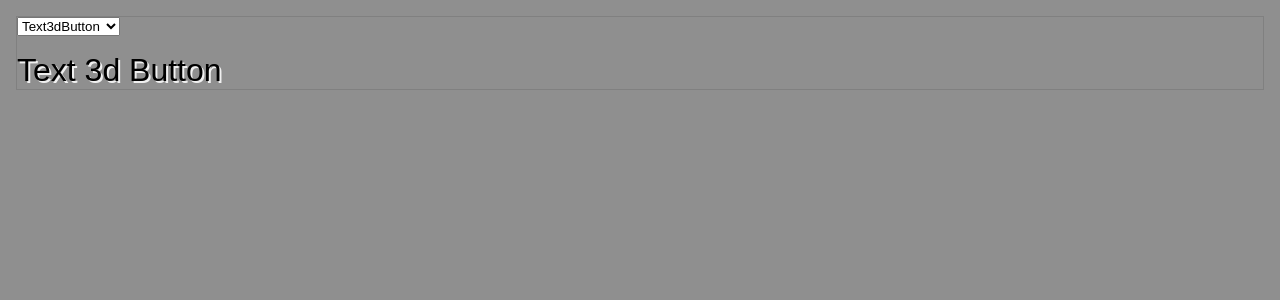
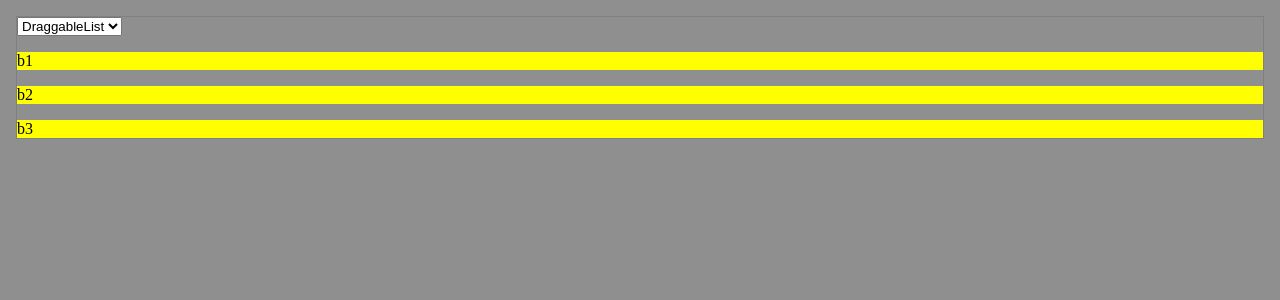
Before and after one commit to yogeshwar-b/UIComponentLibrary, a React (Vite) app: page / in a window 1280 px wide. Shown: the top 300 px of the page. Built offline with nearby package versions, Linux system fonts and the light colour scheme.

Commit message:
Draggable list initialized.

```diff
--- a/src/App.jsx
+++ b/src/App.jsx
@@ -5,6 +5,7 @@ import ThemeButton from './components/ThemeButton/ThemeButton'
 import { defaultselection, ComponentList } from './constants'
 import ArcadeButton from './components/ArcadeButton/ArcadeButton'
 import Text3dButton from './components/Text3DButton/Text3dButton'
+import { DraggableList } from './components/DraggableList/DraggableList'
 /**
  * Returns text Initial Project.
  * @todo Handle the default theme with checkbox
@@ -59,6 +60,16 @@ function RenderComponent(SelectedItem) {
           ButtonText='Text 3d Button'
         />
       )
+    case 'DraggableList':
+      return (
+        <DraggableList
+          itemlist={[
+            <div style={{ backgroundColor: 'yellow' }}>b1</div>,
+            <div style={{ backgroundColor: 'yellow' }}>b2</div>,
+            <div style={{ backgroundColor: 'yellow' }}>b3</div>,
+          ]}
+        />
+      )
     default:
       return (
         <div>
--- /dev/null
+++ b/src/components/DraggableList/DraggableList.tsx
@@ -0,0 +1,17 @@
+import React from 'react'
+
+interface DraggableListProps{
+    itemlist:React.JSX.Element[]
+}
+
+export const DraggableList=(props:DraggableListProps)=>{
+    return (<div style={{gap:'1rem',display:'flex',flexDirection:'column'}}>
+    {props.itemlist.map((i)=>{
+        return <DraggableItem item={i}></DraggableItem>
+    })}
+    </div>)
+}
+
+const DraggableItem=({item})=>{
+    return item
+}
--- a/src/constants.js
+++ b/src/constants.js
@@ -1,7 +1,8 @@
-export const defaultselection = 'Text3dButton'
+export const defaultselection = 'DraggableList'
 export const ComponentList = [
   'Text3dButton',
   'ThemeButton',
   'ToggleSwitch',
-  'ArcadeButton'
+  'ArcadeButton',
+  'DraggableList'
 ]
```
